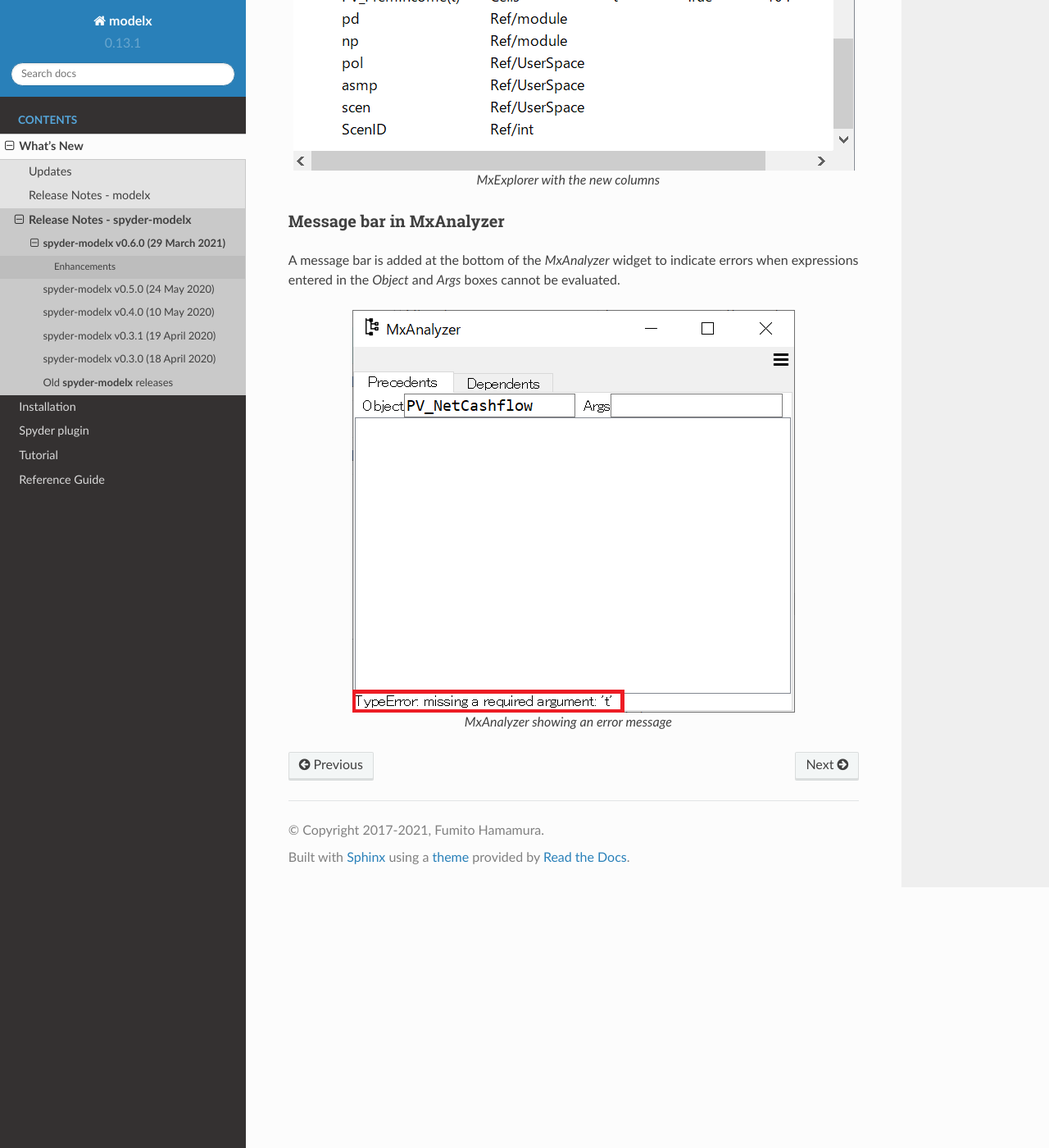
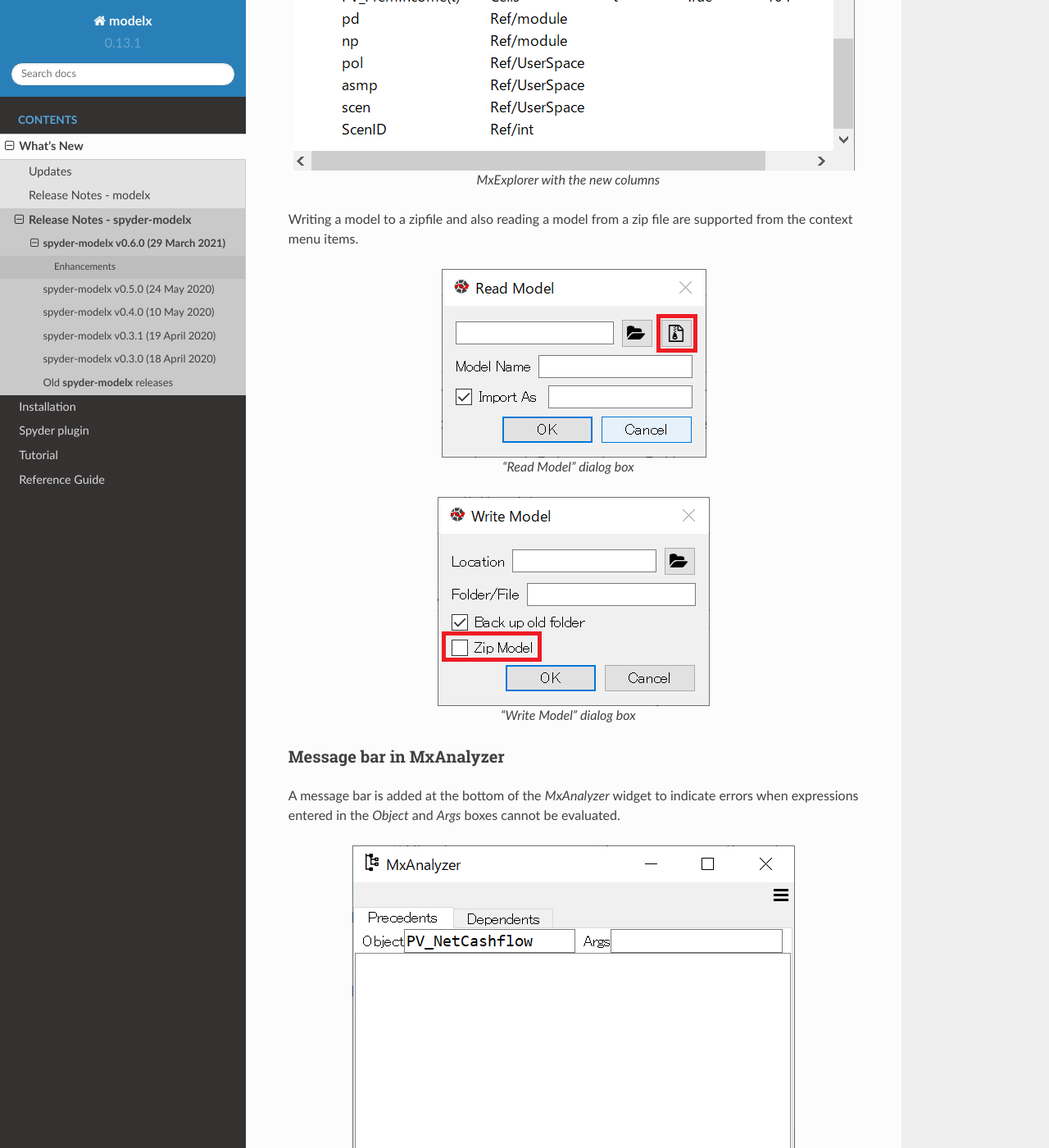
Before and after one commit to fumitoh/modelx, a Sphinx documentation site: the page built from doc/source/releases/spymx_relnotes_v0.6.0.rst, in a window 1280 px wide and 1400 px high, scrolled down 2889 px. Shown: the whole window at 82% size. Built offline with Sphinx 7.4.7 and the Read the Docs theme 2.0.0, drawn with Linux system fonts in a browser that asks for light colours.

Commit message:
DOC: Add an item to spyder-modelx relnotes

```diff
--- a/doc/source/releases/spymx_relnotes_v0.6.0.rst
+++ b/doc/source/releases/spymx_relnotes_v0.6.0.rst
@@ -75,6 +75,19 @@
 
    MxExplorer with the new columns
 
+Writing a model to a zipfile and also reading a model from a
+zip file are supported from the context menu items.
+
+.. figure:: /images/relnotes/spymx_v0_6_0/ReadModelZipOption.png
+   :align: center
+
+   "Read Model" dialog box
+
+.. figure:: /images/relnotes/spymx_v0_6_0/WriteModelZipOption.png
+   :align: center
+
+   "Write Model" dialog box
+
 Message bar in MxAnalyzer
 ---------------------------
 
```
Also changed, not shown: doc/source/images/relnotes/spymx_v0_6_0/ReadModelZipOption.png (added), doc/source/images/relnotes/spymx_v0_6_0/WriteModelZipOption.png (added).
